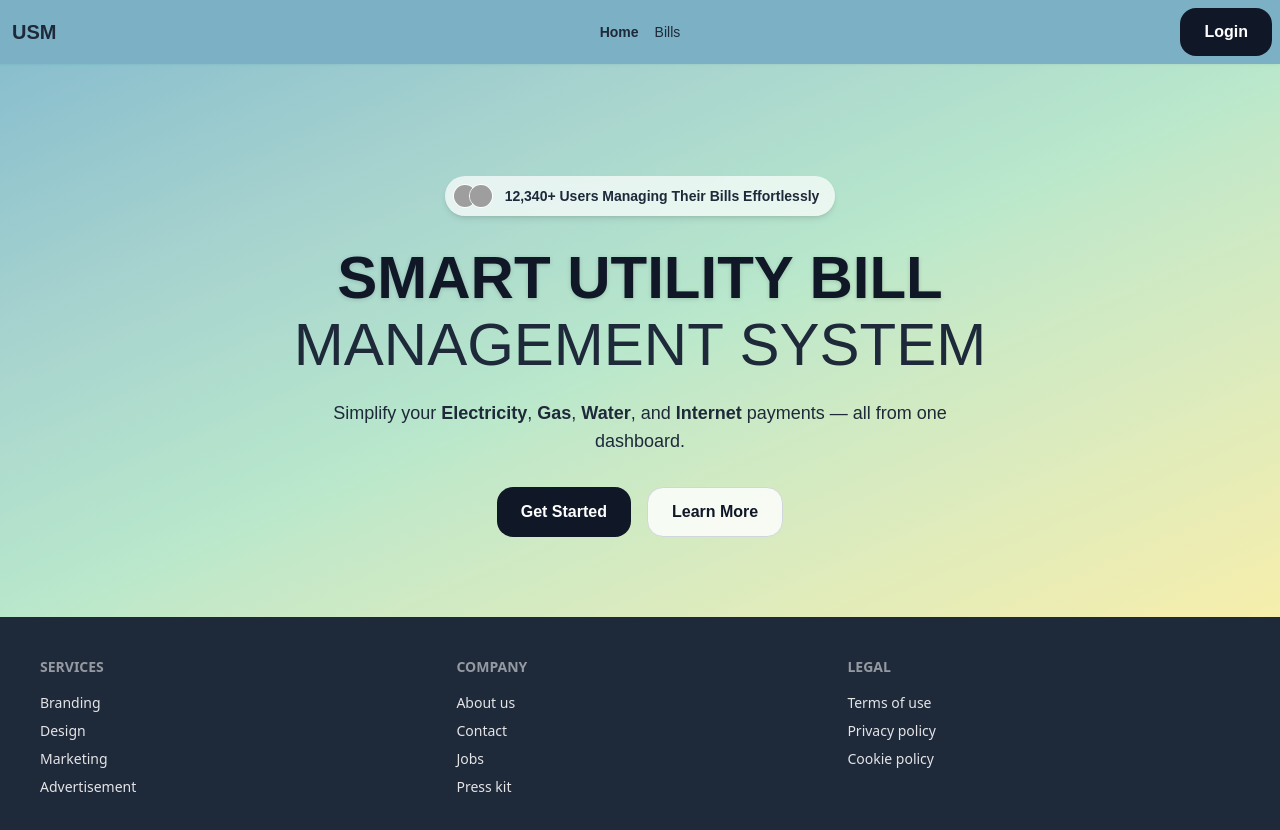
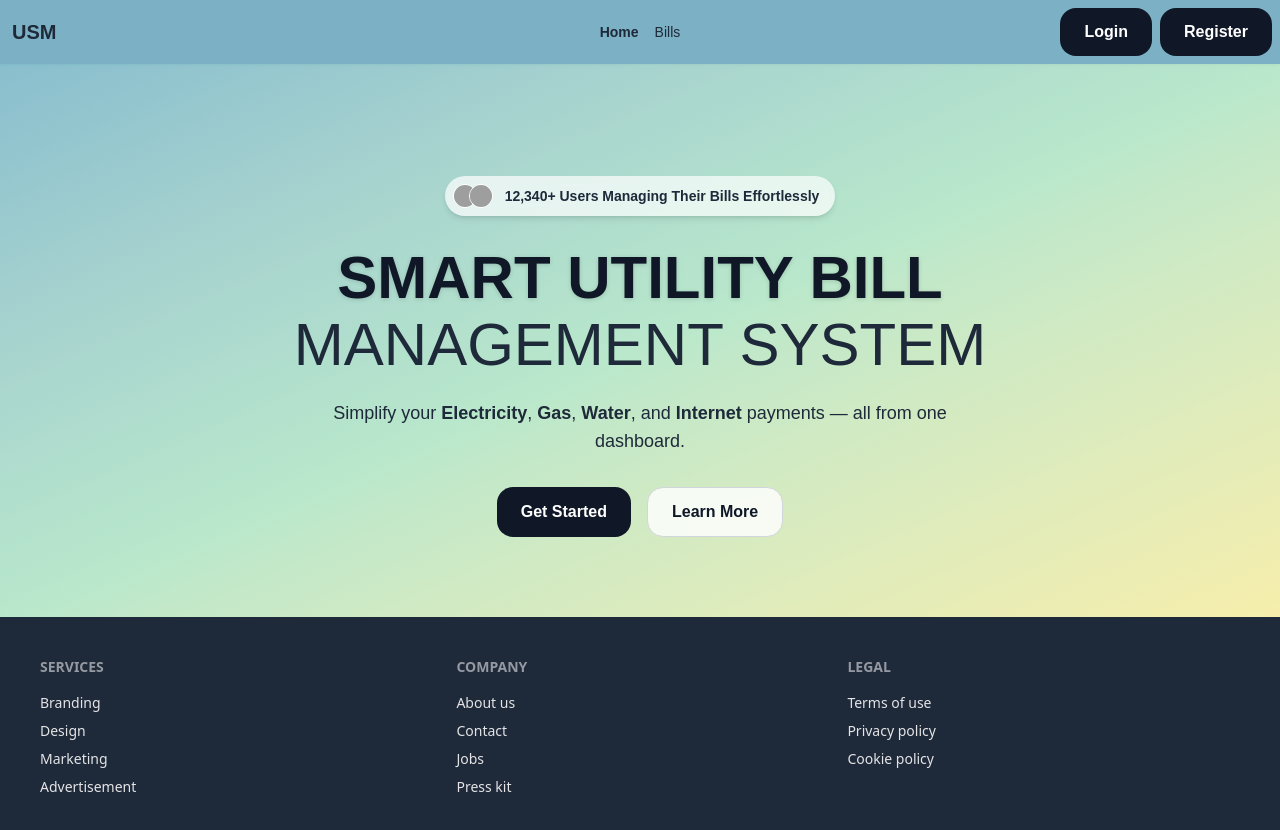
Before and after one commit to am-mahmud/ums-client, a React (Vite) app: page / in a window 1280 px wide. Shown: the top 830 px of the page. Built offline with nearby package versions, Linux system fonts and the light colour scheme; grey boxes are pictures that could not be loaded; a web font is replaced by a local one.

Commit message:
ResetPass updated

```diff
--- a/index.html
+++ b/index.html
@@ -4,7 +4,7 @@
     <meta charset="UTF-8" />
     <link rel="icon" type="image/svg+xml" href="/vite.svg" />
     <meta name="viewport" content="width=device-width, initial-scale=1.0" />
-    <title>ums-client</title>
+    <title>USM - Utility Management System</title>
   </head>
   <body>
     <div id="root"></div>
--- a/src/components/Navbar/Navbar.jsx
+++ b/src/components/Navbar/Navbar.jsx
@@ -58,8 +58,14 @@ const Navbar = () => {
                 </ul>
             </div>
 
-            <div className='navbar-end'>
-               <Link to='/login'><button className='btn-primary-ui'>Login</button></Link>
+            <div className='navbar-end flex gap-2 '>
+                <div>
+                    <Link to='/login'><button className='btn-primary-ui'>Login</button></Link>
+                </div>
+
+                <div>
+                    <Link to='/register'><button className='btn-primary-ui'>Register</button></Link>
+                </div>
             </div>
 
             {/* {!user ? <Link to='/login'> <button className="btn-primary-ui">Login</button> </Link> : <div className=' flex items-center gap-1'> <Link to="/profile">
--- a/src/index.css
+++ b/src/index.css
@@ -20,3 +20,8 @@
     @apply bg-white/80 text-gray-900 px-6 py-3 rounded-2xl font-semibold border border-gray-300 hover:bg-gray-100 transition backdrop-blur-sm;
   }
 }
+
+input::-ms-reveal,
+input::-ms-clear {
+  display: none;
+}
--- a/src/pages/Auth/ResetPassword.jsx
+++ b/src/pages/Auth/ResetPassword.jsx
@@ -15,7 +15,7 @@ const ResetPassword = () => {
             .then(() => {
                 toast.info(
                     <div className="flex items-center gap-2">
-                        <MdOutlinePassword className="text-black" />
+                        <MdOutlinePassword className="text-gray-800" />
                         <span>Password reset link sent!</span>
                     </div>
                 );
--- a/src/routes/PrivetRoutes.jsx
+++ b/src/routes/PrivetRoutes.jsx
@@ -0,0 +1,22 @@
+import React, { use } from 'react';
+import { AuthContext } from '../contexts/AuthContext/AuthContext';
+import { Navigate, useLocation } from 'react-router';
+
+const PrivetRoutes = ({children}) => {
+
+    const {user, loading} = use(AuthContext);
+
+    const location = useLocation();
+
+
+    if (loading){
+        return
+    }
+    if(user ){
+        return children;
+    }
+
+    return <Navigate state={location?.pathname} to="/login"></Navigate>
+};
+
+export default PrivetRoutes;
```
